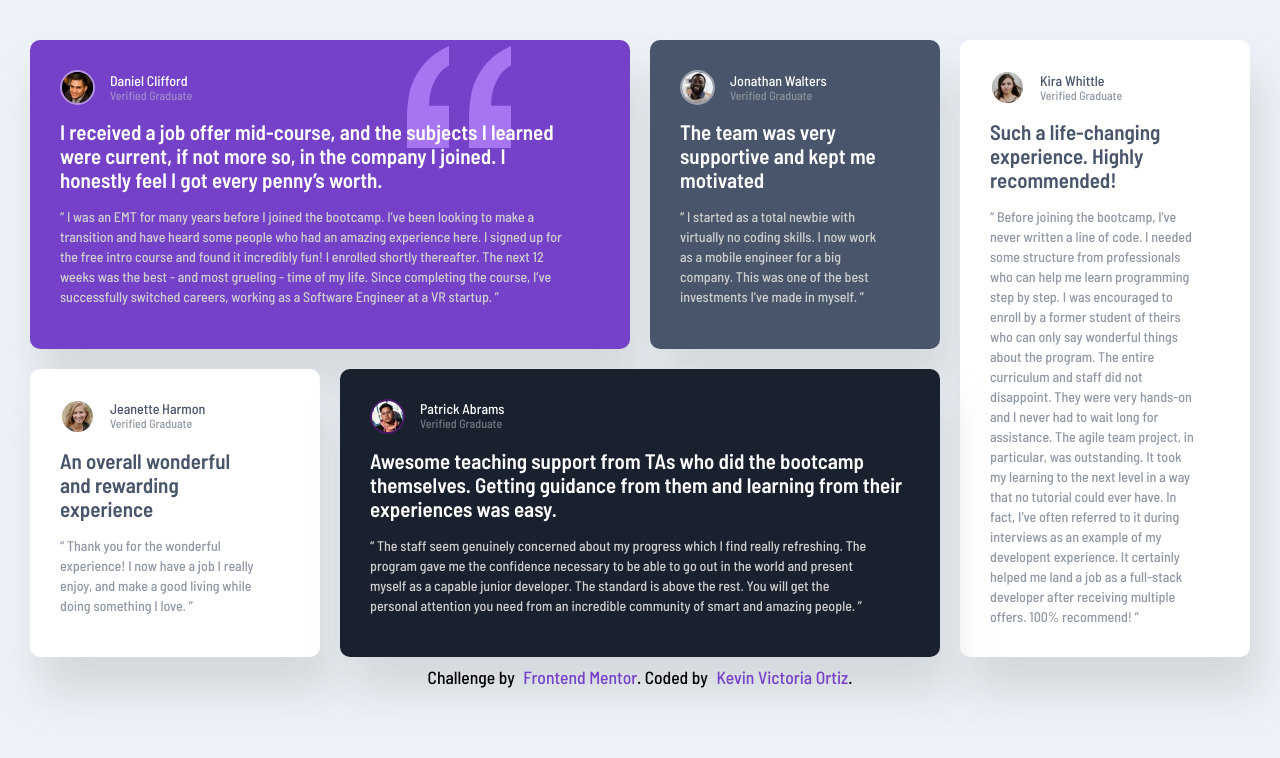
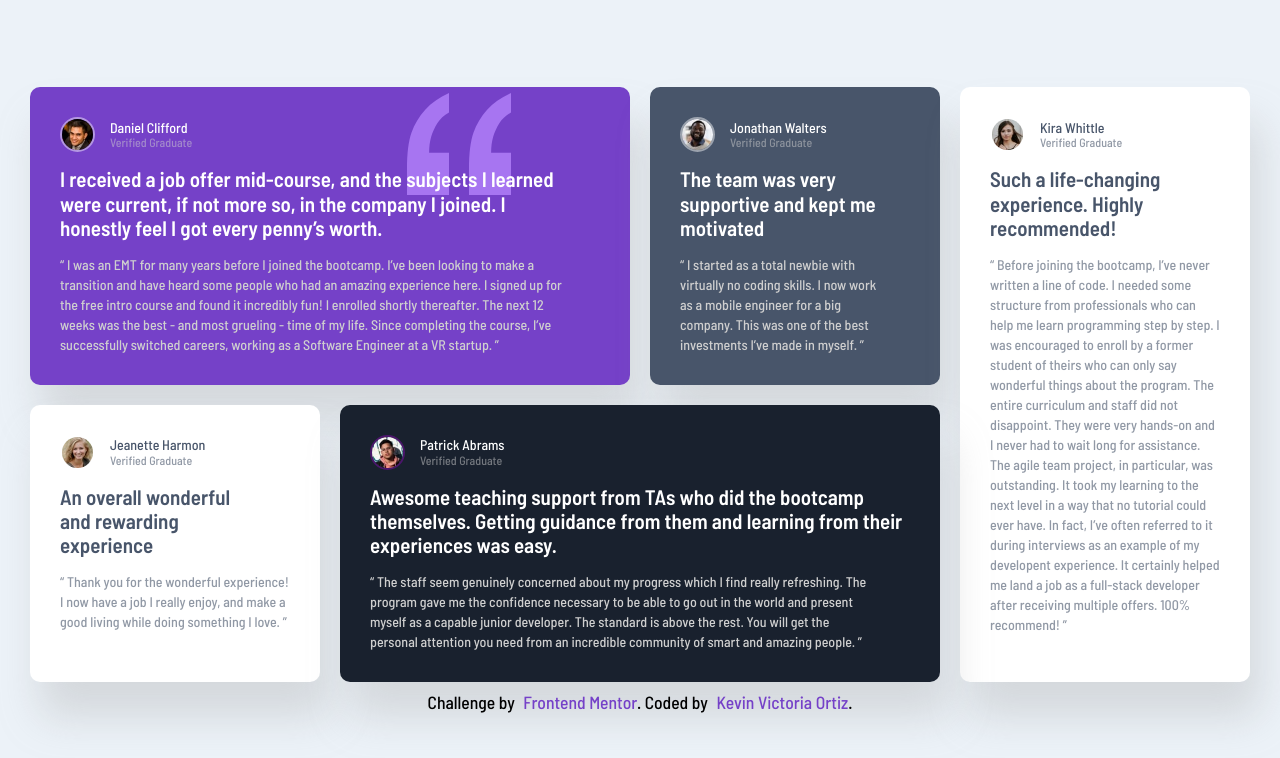
Before and after one commit to KevinOrt218/Testimonials-grid-section-challenge, a plain HTML site: page index.html in a window 1280 px wide. Drawn offline with Linux system fonts and the light colour scheme.

Commit message:
Se modifico el centrado del grid con flex

```diff
--- a/style/style.css
+++ b/style/style.css
@@ -46,11 +46,11 @@ blockquote {
   flex-direction: column;
   justify-content: center;
   align-items: center;
-  padding: 40px 0;
+  height: 100vh;
 }
 
 .grid-container {
-  max-width: 1300px;
+  max-width: 1440px;
   margin: 0 auto;
   padding: 0 30px;
   display: grid;
@@ -139,11 +139,6 @@ blockquote {
   color: #48556a;
 }
 
-.grid-box-kira blockquote {
-  max-width: 210px;
-  max-height: 520px;
-}
-
 .grid-box-kira p:nth-child(2),
 .grid-box-kira blockquote {
   color: #48556a;
@@ -163,10 +158,6 @@ blockquote {
 .grid-box-jeanette h4 {
   width: 200px;
   color: #48556a;
-}
-
-.grid-box-jeanette blockquote {
-  max-width: 200px;
 }
 
 .grid-box-jeanette p:nth-child(2),
@@ -202,6 +193,7 @@ blockquote {
 
   .grid{
     height: auto;
+    padding: 20px 0;
   }
 
   .grid-container{
```
